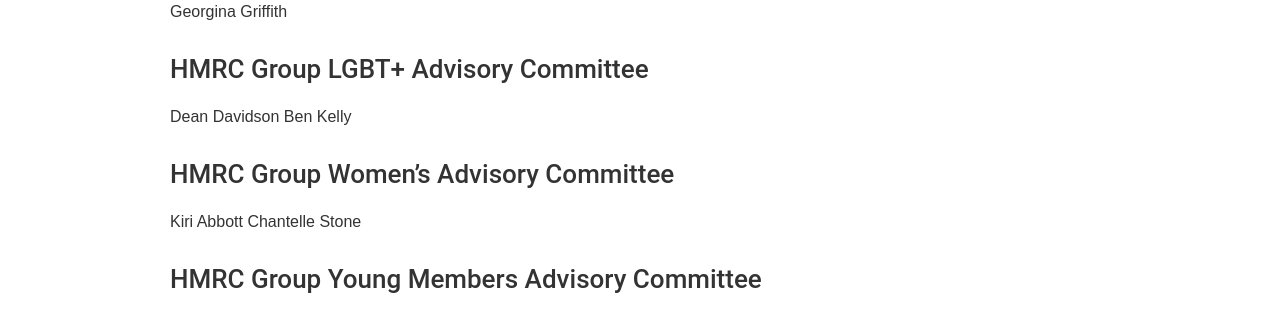
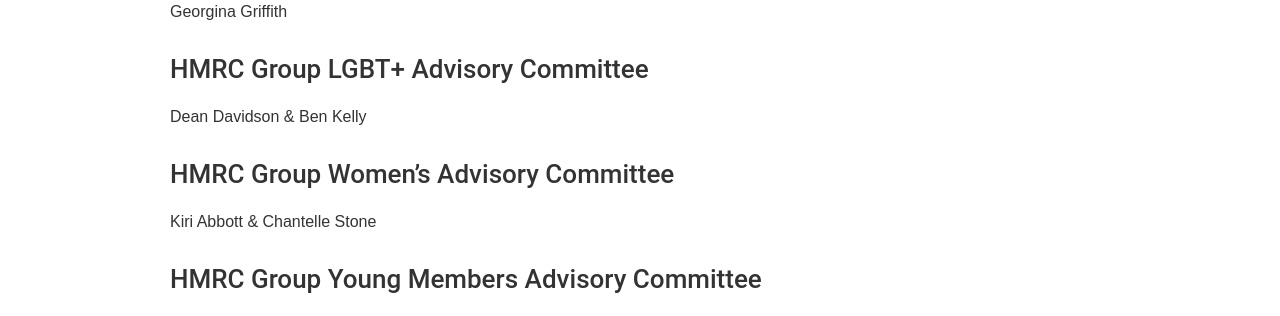
Before and after one commit to pcsrankandfile/pcsrankandfile.github.io, a Jekyll site: the page built from elections.md, in a window 1280 px wide. Shown: the part 496-812 px from the top of the page. Built offline with Jekyll 4.4.1, drawn with Linux system fonts in a browser that asks for light colours; our own code applies the rules of GitHub Pages for plain Markdown files.

```diff
--- a/elections.md
+++ b/elections.md
@@ -14,12 +14,10 @@ Phil Dickens
 Georgina Griffith
 
 ### HMRC Group LGBT+ Advisory Committee
-Dean Davidson
-Ben Kelly
+Dean Davidson & Ben Kelly
 
 ### HMRC Group Women's Advisory Committee
-Kiri Abbott
-Chantelle Stone
+Kiri Abbott & Chantelle Stone
 
 ### HMRC Group Young Members Advisory Committee
 Shauna Baxter
```
